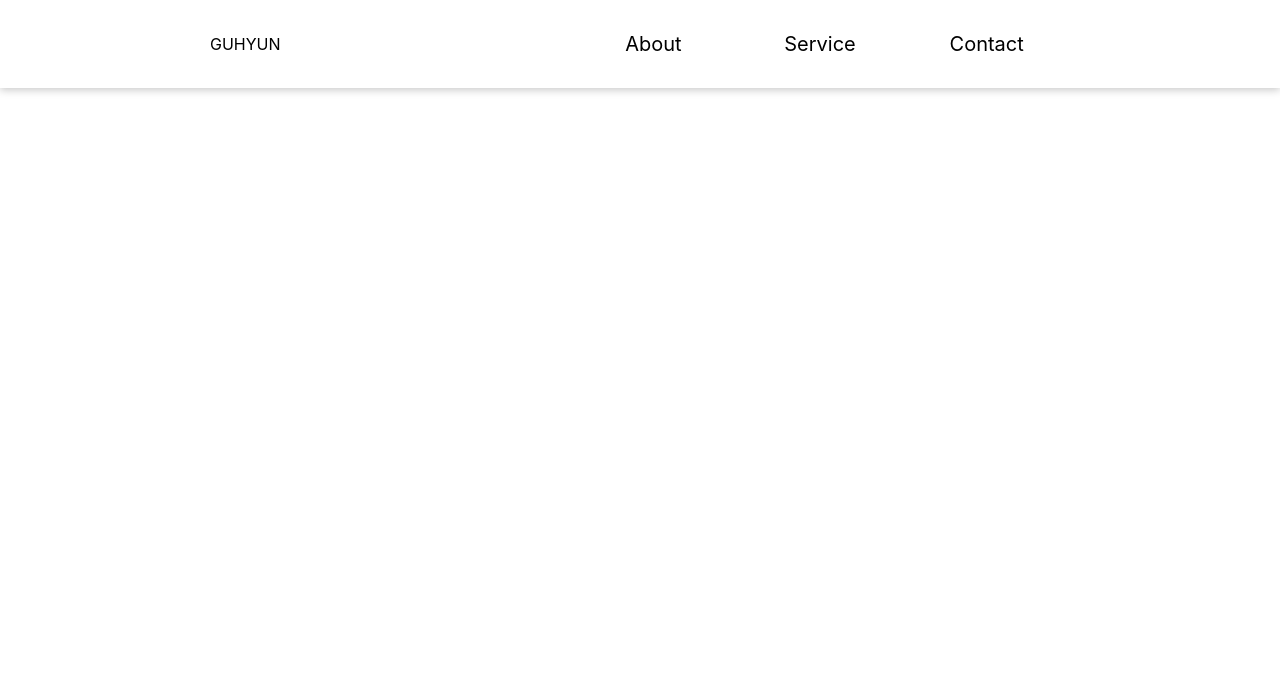
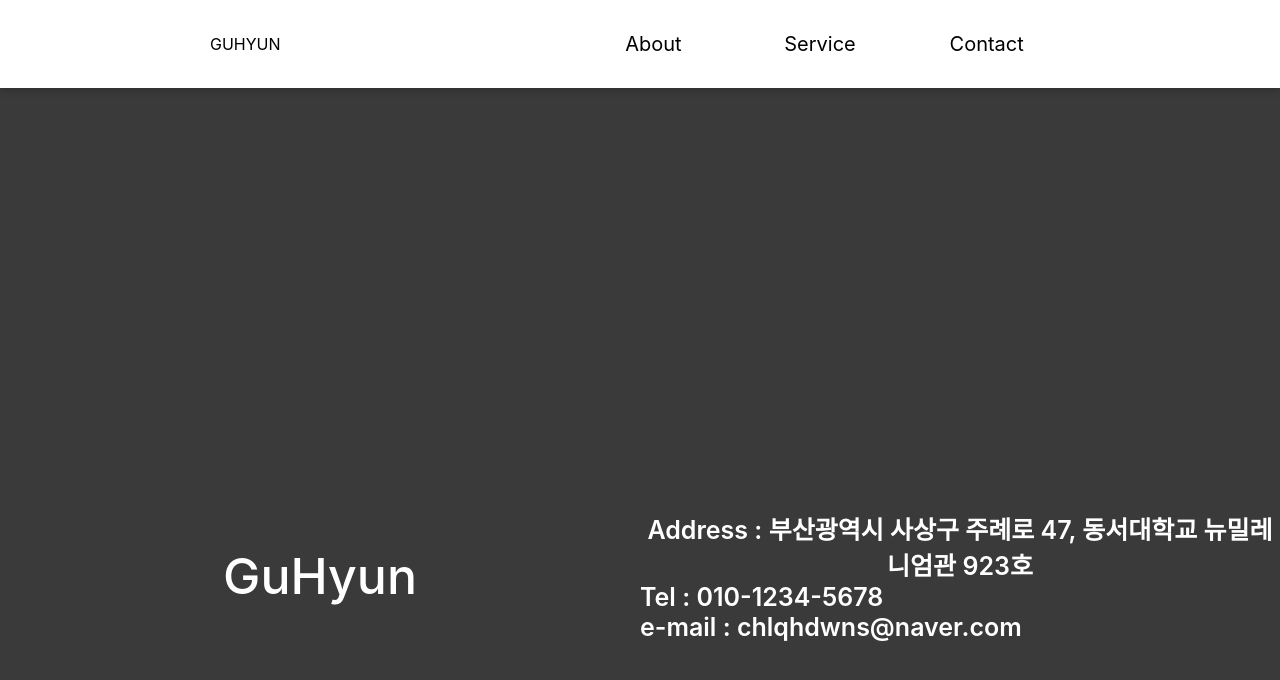
Before and after one commit to LDH-Duke/GHsolution-React, a React (Create React App) app: page /contact in a window 1280 px wide. Shown: the top 680 px of the page. Built offline with nearby package versions, Linux system fonts and the light colour scheme.

Commit message:
feat: 수정

```diff
--- a/src/App.js
+++ b/src/App.js
@@ -13,6 +13,7 @@ function App() {
   const [show, setShow] = useState(0)
 
   const setView = (idx) => {
+    console.log(idx)
     setShow(idx)
   }
 
@@ -20,7 +21,7 @@ function App() {
     <div className="App">
       <Nav show={show} setView={setView} />
       <Routes>
-        <Route path='/' element={<Home />} />
+        <Route path='/' element={<Home setView={setView}/> }/>
         <Route path='/about' element={<About />} />
         <Route path='/service/*' element={<Service show={show} setView={setView} />} />
         <Route path='/contact' element={<Contact />} />
--- a/src/components/HomeIntroSVC.js
+++ b/src/components/HomeIntroSVC.js
@@ -1,8 +1,9 @@
 import React from 'react'
 import './style/HomeIntroSVC.css'
 import data from '../data'
+import { Link } from 'react-router-dom'
 
-function HomeIntroSVC() {
+function HomeIntroSVC(props) {
     const contents = data[0].intro_service
     return (
         <div id='introservice'>
@@ -16,14 +17,14 @@ function HomeIntroSVC() {
 
                             // console.log(content, idx)
                             return (
-                                <li key={idx}>
+                                <li key={idx} onClick={()=>{props.setView(idx)}}>
                                     < li className='svc-img' >
-                                        <img src={content.url} alt='이미지'></img>
+                                        <img src={content.img} alt='이미지'></img>
                                     </li>
                                     <li className='svc-item'>
                                         <span style={{ 'font-weight': 'bold', 'font-size': '30px' }}>{content.title}</span>
                                         <span>{content.content}</span>
-                                        <span>더보기 Click</span>
+                                        <Link to={`/service/${content.url}`}>더보기 Click</Link>
                                     </li>
 
                                 </li>)
--- a/src/components/style/HomeIntroSVC.css
+++ b/src/components/style/HomeIntroSVC.css
@@ -76,7 +76,7 @@
     margin-bottom: 10px;
 }
 
-#introservice>div>.introsvc-item>li .svc-item span:nth-child(3) {
+#introservice>div>.introsvc-item>li .svc-item a {
     position: absolute;
     margin-left: auto;
     /* 3번째 span 요소를 오른쪽으로 밀어내기 */
--- a/src/components/style/ServicePost.css
+++ b/src/components/style/ServicePost.css
@@ -39,18 +39,49 @@
 }
 
 #servicepost>div>ul>.tab {
+    position: relative;
     font-size: 70px;
     font-weight: 600;
 }
 
-#servicepost>div>ul>.tab>span:hover {
-    color: #ffa500;
+#servicepost>div>ul>.tab::after{
+    content: "";
+    position: absolute;
+    bottom: 5%;
+    left: -70px;
+    /*시작 위치*/
+    transform: translateX(0%);
+    /*동작방향? 범위느낌*/
+    width: 0%;
+    height: 40px;
+    background: orange;
+    border-radius: 5px ;
+    transition: all 0.8s ease-out;
+    z-index: -1;
 }
 
-#servicepost>div>ul>.tab>a {
+#servicepost>div>ul>.tab:hover::after{
+    width: 100%;
+}
+
+#servicepost>div>ul>.tab>a{
     color: black;
 }
 
-#servicepost>div>ul>.tab>.selected {
-    color: orange;
+#servicepost>div>ul>.tab>a::after {
+    content: "";
+    position: absolute;
+    bottom: 5%;
+    left: -70px;
+    /*동작방향? 범위느낌*/
+    width: 0%;
+    height: 40px;
+    border-radius: 5px ;
+    background: orange;
+    transition: all 0.8s ease-out;
+    z-index: -1;
 }
+
+#servicepost>div>ul>.tab>.selected::after {
+    width: 100%;
+}
--- a/src/components/style/ServiceResearch.css
+++ b/src/components/style/ServiceResearch.css
@@ -10,8 +10,7 @@
 }
 
 #research-intro>div>.re-title {
-    margin-top: 8%;
-    font-size: 40px;
+    font-size: 70px;
     font-weight: bold;
 }
 
--- a/src/components/style/Side.css
+++ b/src/components/style/Side.css
@@ -1,16 +1,23 @@
 #side {
     color: #3A3A3A;
     position: fixed;
-    top: 50%;
+    height: 963px;
     right: 30px;
     z-index: 1;
+}
+
+#side>.wrap-side{
+    position: relative;
     background-color: white;
+    opacity: 0.8;
+    border-radius: 10px;
+    top: 40%;
 }
 
 #side>div>ul>li {
     display: flex;
     align-items: center;
-    margin-bottom: 25px;
+    padding: 15px 0;
 
 }
 
--- a/src/data.js
+++ b/src/data.js
@@ -9,23 +9,26 @@ let data = [
             {
                 title: "Education",
                 content: "기업 및 학생을 대상으로 각각의 요구에 맞는 교육 서비스를 제공합니다.",
-                url: edu,
+                img: edu,
+                url:'edu'
             },
             {
                 title: "Rearch",
                 content: "사용자가 요구한 분야에 대한 연구 서비스를 제공합니다.",
-                url: research,
-
+                img: research,
+                url:'research'
             },
             {
                 title: "Development",
                 content: "사용자가 필요한 서비스에 대해 이야기하여 목적에 맞는 서비스를 개발합니다.사용자가 필요한 서비스에 대해 이야기하여 목적에 맞는 서비스를 개발합니다.",
-                url: dev,
+                img: dev,
+                url:'dev'
             },
             {
                 title: "GS인증 컨설팅 ",
                 content: "GS인증을 위한 컨설팅 서비스를 제공합니다.",
-                url: gs,
+                img: gs,
+                url: 'consulting'
             },
 
         ]
--- a/src/pages/Contact.js
+++ b/src/pages/Contact.js
@@ -1,24 +1,25 @@
 import React from 'react'
 import data from '../data'
-
+import './style/Contact.css'
 
 function Contact() {
-    const datas = data[1].footer
+    const datas = data[1].footer[0]
+    console.log(datas)
 
     return (
         <div id='contact'>
             <div className='wrap-contact'>
                 <div className='contact-title'>
-                    <span>Contact</span>
+                    {/* <span>Contact</span> */}
                 </div>
                 <div className='contact-item'>
                     <div className='con-name'>
                         <sapn>GuHyun</sapn>
                     </div>
                     <ul>
-                        <li>{datas.address}</li>
-                        <li>{datas.tel}</li>
-                        <li>{datas.email}</li>
+                        <li>Address : {datas.address}</li>
+                        <li>Tel : {datas.tel}</li>
+                        <li>e-mail : {datas.email}</li>
                     </ul>
                 </div>
             </div>
--- a/src/pages/Home.js
+++ b/src/pages/Home.js
@@ -7,7 +7,7 @@ import Side from '../components/Side'
 import './style/Home.css'
 import data from '../data'
 
-function Home() {
+function Home(props) {
 
     const datas = data[6].componentData[0].sections
     console.log(datas)
@@ -17,7 +17,7 @@ function Home() {
             <Side data={datas} />
             <HomePost />
             <HomeIntro />
-            <HomeIntroSVC />
+            <HomeIntroSVC setView={props.setView}/>
             <Footer />
         </div>
     )
--- /dev/null
+++ b/src/pages/style/Contact.css
@@ -0,0 +1,51 @@
+#contact {
+    /* display: flex;
+    flex-direction: column;
+    justify-content: center; */
+    height: 963px;
+    padding-top: 88px;
+    background-color: #3a3a3a;
+    opacity: 1;
+    color: white;
+}
+
+#contact>.wrap-contact{
+    height: 100%;
+    display: flex;
+    flex-direction: column;
+    justify-content: center;
+    align-items: center;
+}
+#contact>.wrap-contact:nth-child(1){
+    align-items: flex-start;
+}
+
+#contact>div>.contact-title{
+    padding: 50px;
+    font-size: 70px;
+    font-weight: 700;
+}
+
+#contact>div>.contact-item{
+    width: 100%;
+    display: flex;
+    justify-content: center;
+    align-items: center;
+}
+
+#contact>div>.contact-item>.con-name{
+    flex: 1;
+    font-size: 50px;
+    font-weight: 500;
+
+}
+
+#contact>div>.contact-item>ul{
+    display: flex;
+    flex-direction: column;
+    align-items: flex-start;
+    flex: 1;
+    font-size: 25px;
+    font-weight: 600;
+
+}
```
